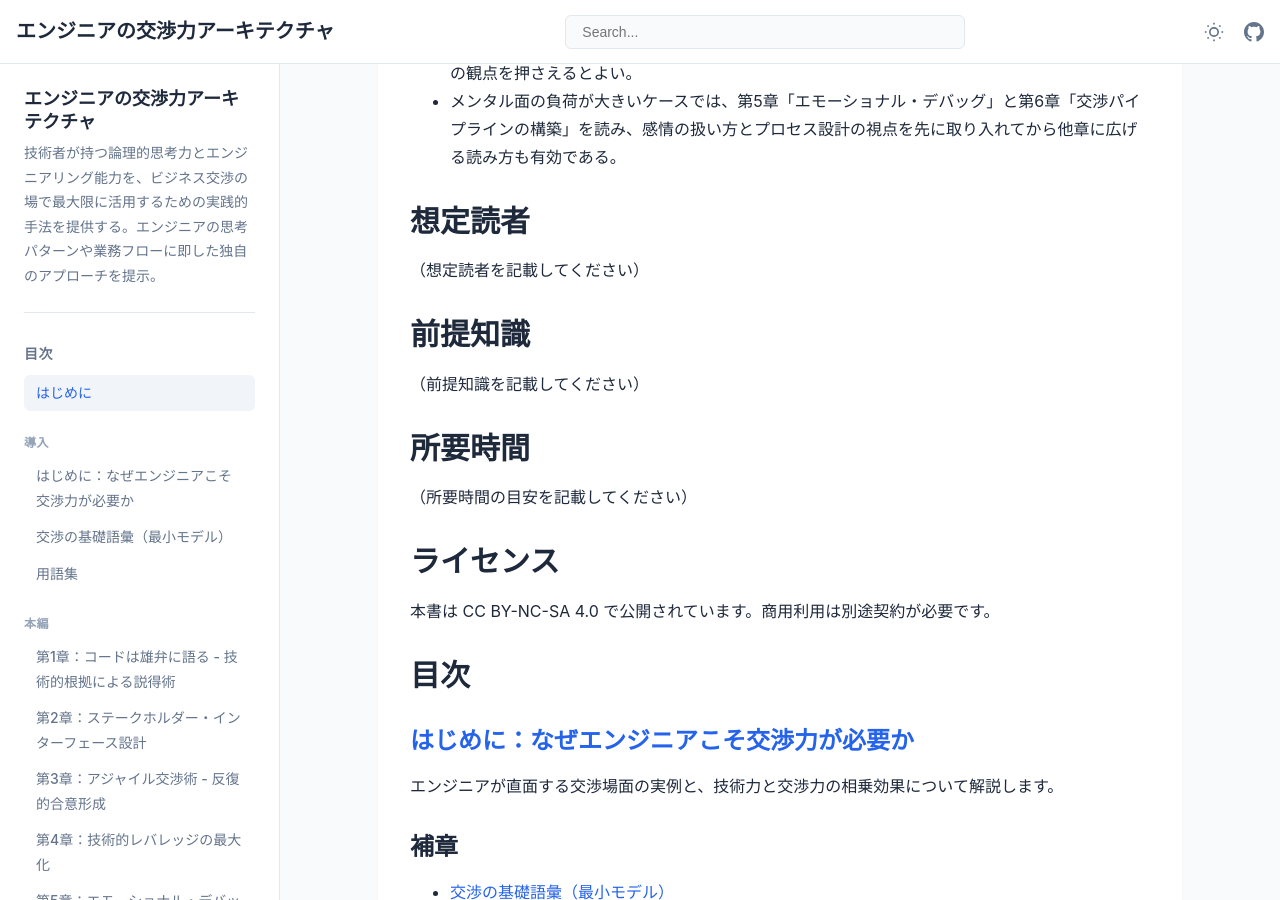
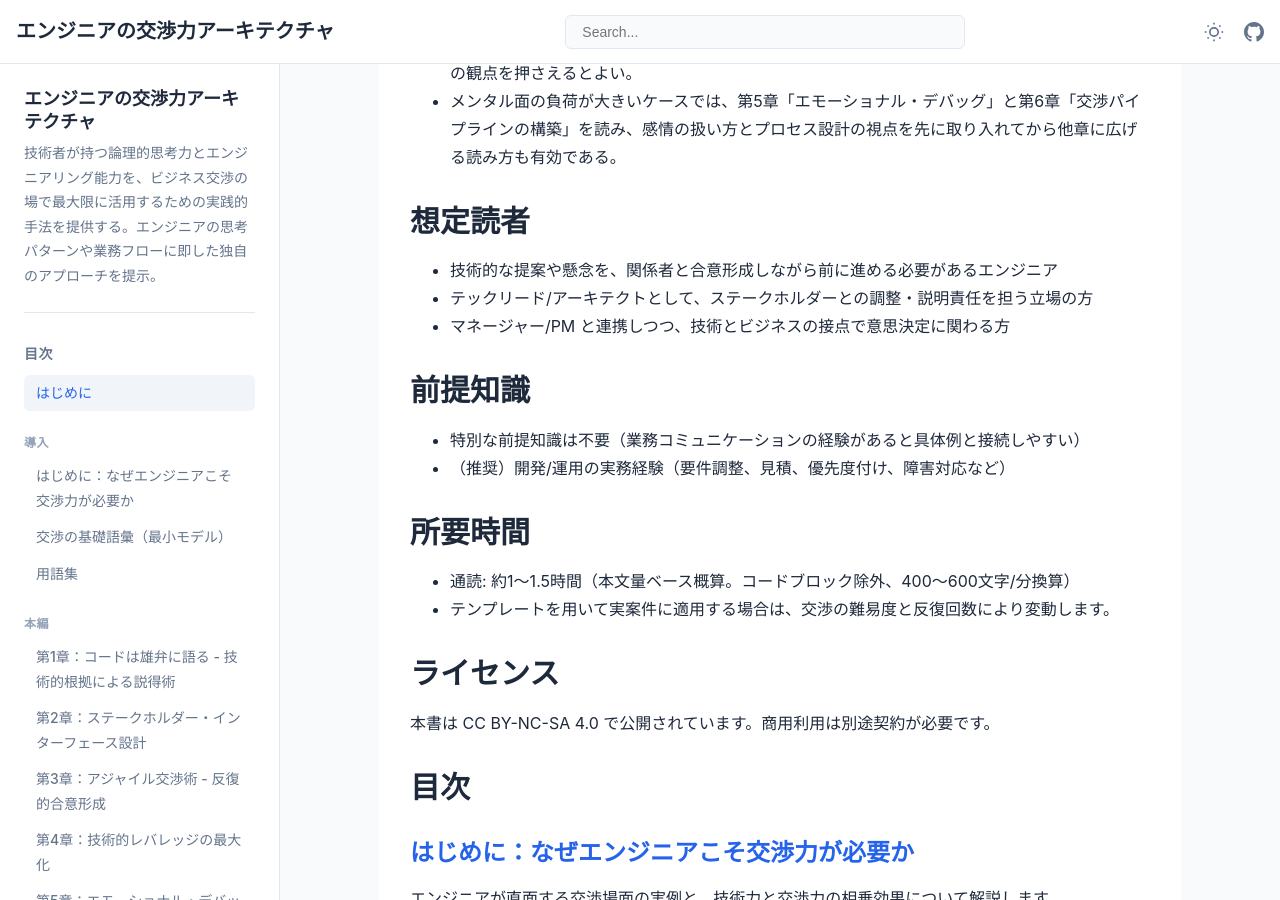
Before and after one commit to itdojp/negotiation-for-engineers-book, a Jekyll site: the page built from docs/index.md, in a window 1280 px wide and 900 px high, scrolled down 1125 px. Built offline with Jekyll 4.4.1, drawn with Linux system fonts in a browser that asks for light colours.

Commit message:
docs: fill top page audience, prerequisites and reading time

```diff
--- a/docs/index.md
+++ b/docs/index.md
@@ -36,13 +36,17 @@ permalink: /
 - メンタル面の負荷が大きいケースでは、第5章「エモーショナル・デバッグ」と第6章「交渉パイプラインの構築」を読み、感情の扱い方とプロセス設計の視点を先に取り入れてから他章に広げる読み方も有効である。
 
 ## 想定読者
-（想定読者を記載してください）
+- 技術的な提案や懸念を、関係者と合意形成しながら前に進める必要があるエンジニア
+- テックリード/アーキテクトとして、ステークホルダーとの調整・説明責任を担う立場の方
+- マネージャー/PM と連携しつつ、技術とビジネスの接点で意思決定に関わる方
 
 ## 前提知識
-（前提知識を記載してください）
+- 特別な前提知識は不要（業務コミュニケーションの経験があると具体例と接続しやすい）
+- （推奨）開発/運用の実務経験（要件調整、見積、優先度付け、障害対応など）
 
 ## 所要時間
-（所要時間の目安を記載してください）
+- 通読: 約1〜1.5時間（本文量ベース概算。コードブロック除外、400〜600文字/分換算）
+- テンプレートを用いて実案件に適用する場合は、交渉の難易度と反復回数により変動します。
 
 ## ライセンス
 本書は CC BY-NC-SA 4.0 で公開されています。商用利用は別途契約が必要です。
```
